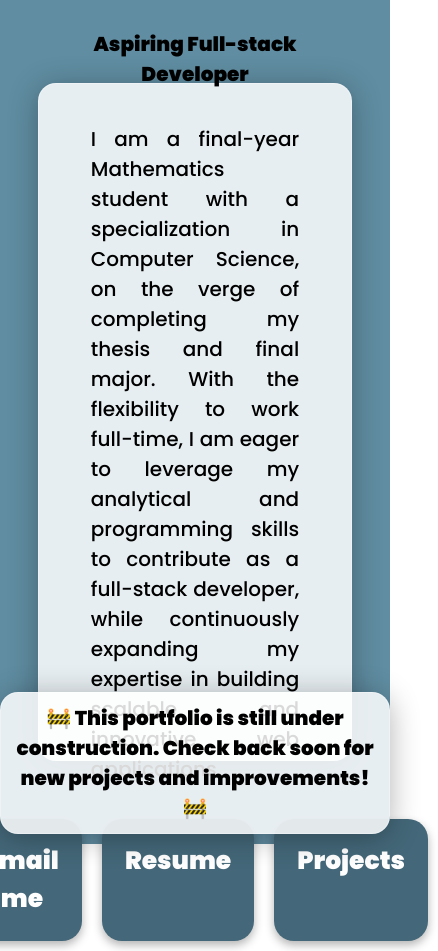
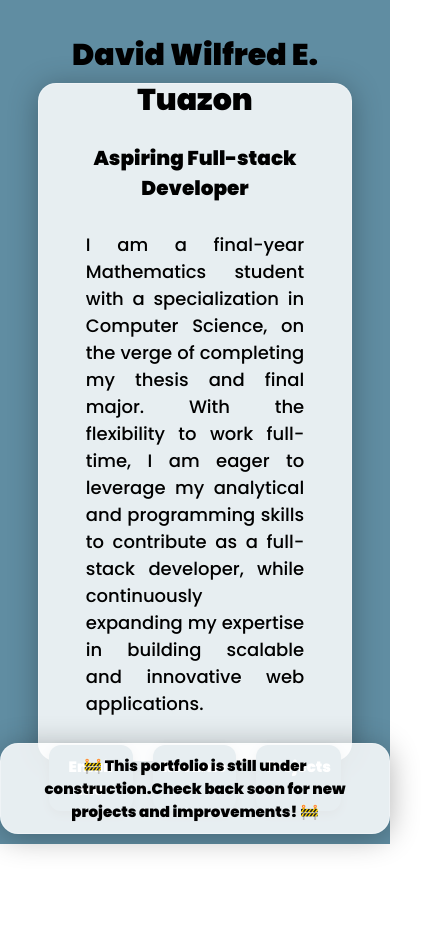
Before and after one commit to davidetuazon/portfolio-frontend, a React (Create React App) app: page /home in a window 390 px wide. Shown: the whole page, 438 px wide, since content can reach past the window. After the commit the page ends 844 px from the top, so only its background shows below. Built offline with nearby package versions, Linux system fonts and the light colour scheme; no server answers.

Commit message:
fix mobile display for landing page

```diff
--- a/src/components/EmailModal.tsx
+++ b/src/components/EmailModal.tsx
@@ -6,6 +6,7 @@ import TextInput from "./commons/TextInput";
 import TextArea from "./commons/TextArea";
 import { mustNotBeEmptyOrSpace, mustBeValidEmail } from "../utils/validators";
 import { useForm, SubmitHandler } from 'react-hook-form';
+import { useMediaQuery } from 'react-responsive';
 
 interface Props {
     isOpen: boolean;
@@ -19,6 +20,7 @@ type Inputs = {
 }
 
 export default function EmailModal({ isOpen, onClose}: Props) {
+    const isBigScreen = useMediaQuery({ minWidth: 768 });
     const [status, setStatus] = useState<string | null>(null);
     const { register, handleSubmit, reset, formState: { errors } } = useForm<Inputs>();
 
@@ -48,12 +50,12 @@ export default function EmailModal({ isOpen, onClose}: Props) {
 
     return (
         <div style={styles.overlay}>
-            <div style={styles.modal}>
+            <div style={Object.assign({}, styles.modal, !isBigScreen && styles.smallscreenModal)}>
                 <div style={styles.header}>
                     <Text variant="title">
                     Send me a message.
                 </Text>
-                <Button title="x" onButtonPress={onClose} style={styles.button} />
+                <Button title="x" onButtonPress={onClose} style={{...styles.button, left: isBigScreen ? '45%' : '30%' }} />
                 </div>
                 <TextInput
                     textProps={{
@@ -89,7 +91,7 @@ export default function EmailModal({ isOpen, onClose}: Props) {
                     }}
                     error={errors.message?.message}
                 />
-                <Button title="Submit" onButtonPress={handleSubmit(onSubmit)} style={styles.submit} />
+                <Button title="Submit" onButtonPress={handleSubmit(onSubmit)} style={{...styles.submit, left: isBigScreen ? '64%' : '60%'}} />
 
                 {/* {status && <p>{status}</p>} */}
             </div>
@@ -121,13 +123,24 @@ const styles: {[key: string]: React.CSSProperties} = {
         height: '90%',
         position: 'relative' as const,
     },
+    smallscreenModal: {
+        // border: '1px solid red',
+        display: 'flex',
+        flexDirection: 'column',
+        background: '#f4f4f4',
+        padding: '2rem',
+        borderRadius: '10px',
+        width: '80%',
+        height: '70%',
+        position: 'relative' as const,
+    },
     button: {
         width: '7.5%',
         padding: 10,
         borderRadius: 12,
         alignContent: 'center',
         position: 'relative',
-        left: '45%',
+        // left: '45%',
     },
     header: {
         // border: '1px solid red',
@@ -140,6 +153,6 @@ const styles: {[key: string]: React.CSSProperties} = {
         borderRadius: 12,
         alignContent: 'center',
         position: 'relative',
-        left: '64%'
+        // left: '64%'
     }
 };
--- a/src/components/Portfolio.tsx
+++ b/src/components/Portfolio.tsx
@@ -3,6 +3,7 @@ import Text from "./commons/Text";
 import Button from "./commons/Button";
 import { useNavigate } from "react-router-dom";
 import EmailModal from "./EmailModal";
+import { useMediaQuery } from "react-responsive";
 
 type Props = {
     viewResume: () => void,
@@ -11,12 +12,13 @@ type Props = {
 }
 
 export default function Portfolio(props: Props) {
+    const isBigScreen = useMediaQuery({ minWidth: 768 });
     const navigate = useNavigate()
 
     return (
         <div>
             <div style={styles.container}>
-                <div style={styles.buttons}>
+                <div style={Object.assign({}, styles.buttons, !isBigScreen && styles.smallButtons)}>
                     <Button
                         title="Email me"
                         onButtonPress={() => props.setIsModalOpen(prev => !prev)}
@@ -49,4 +51,9 @@ const styles: {[key: string]: React.CSSProperties} = {
         display: 'flex',
         flexDirection: 'row',
     },
+    smallButtons: {
+        // border: '1px solid red',
+        // display: 'flex',
+        // flexDirection: 'column',
+    }
 }
--- a/src/components/Profile.tsx
+++ b/src/components/Profile.tsx
@@ -1,6 +1,6 @@
 import React from "react";
 import Text from "./commons/Text";
-import colors from "../constants/colors";
+import { useMediaQuery } from "react-responsive";
 
 export default function Profile() {
     const name = "David Wilfred E. Tuazon";
@@ -10,14 +10,16 @@ export default function Profile() {
         + "With the flexibility to work full-time, I am eager to leverage my analytical and programming skills to contribute as a full-stack developer, "
         + "while continuously expanding my expertise in building scalable and innovative web applications."
 
+    const isBigScreen = useMediaQuery({ minWidth: 768 });
+
     return (
         <div>
             <div style={styles.profile}>
                 <Text
                     style={{
-                        fontSize: 35,
                         padding: 5,
                         margin: 5,
+                        fontSize: isBigScreen ? 35 : 30
                     }}
                     variant='heading'
                 >
@@ -36,8 +38,7 @@ export default function Profile() {
                     <Text
                         style={{
                             textAlign: 'justify',
-                            fontSize: 20,
-                            padding: 5,
+                            padding: isBigScreen ? 5 : 0,
                         }}
                         variant='title'
                     >
@@ -58,6 +59,6 @@ const styles: {[key: string]: React.CSSProperties} = {
     },
     introduction: {
         // border: '1px solid red',
-        width:'70%',
+        width: '70%',
     },
 }
--- a/src/components/commons/Button.tsx
+++ b/src/components/commons/Button.tsx
@@ -1,6 +1,6 @@
 import React from "react";
 import colors from "../../constants/colors";
-import typography from "../../constants/typography";
+import { useMediaQuery } from "react-responsive";
 
 type Props = {
     style?: React.CSSProperties,
@@ -9,6 +9,7 @@ type Props = {
     disabled?: boolean
 }
 export default function Button(props: Props) {
+  const isBigScreen = useMediaQuery({ minWidth: 768 });
 
    let {
     style,
@@ -18,10 +19,20 @@ export default function Button(props: Props) {
    } = props;
 
     return (
-        <div style={Object.assign({}, styles.container, style, props.disabled && styles.disabled)}
+        <div style={Object.assign(
+            {},
+            styles.container,
+            style,
+            props.disabled && styles.disabled,
+            !isBigScreen && styles.smallScreen
+          )}
             onClick={onButtonPress}
         >
-            <p style={Object.assign({}, styles.title)}>
+            <p style={Object.assign(
+                {},
+                styles.title,
+                !isBigScreen && styles.smallText
+              )}>
                 {title}
             </p>
         </div>
@@ -48,5 +59,14 @@ const styles: {[key: string]: React.CSSProperties} = {
   disabled: {
     pointerEvents: 'none',
     backgroundColor: 'white'
+  },
+  smallScreen: {
+    // border: '3px solid red',
+    background: colors.secondary,
+    padding: 10, margin: 10,
+    borderRadius: 12,
+  },
+  smallText: {
+    fontSize: 15,
   }
 }
--- a/src/pages/Home.tsx
+++ b/src/pages/Home.tsx
@@ -10,7 +10,8 @@ export default function Home() {
     const isBigScreen = useMediaQuery({ minWidth: 768 });
     const [isModalOpen, setIsModalOpen] = useState(false);
 
-    const underConstruction = " 🚧 This portfolio is still under construction. Check back soon for new projects and improvements! 🚧";
+    const underConstruction = " 🚧 This portfolio is still under construction."
+                            + "Check back soon for new projects and improvements! 🚧";
 
     const viewResume = async () => {
         window.open(`${process.env.REACT_APP_API_URL}/api/david/resume`, 'blank');
@@ -22,7 +23,7 @@ export default function Home() {
             ...styles.root,
         }}>
             <div style={styles.notif}>
-                <Text style={{padding: 5, margin: 5}} variant="subheading">
+                <Text style={Object.assign({padding: 5, margin: 5}, !isBigScreen && styles.smallNotif)} variant="subheading">
                     {underConstruction}
                 </Text>
             </div>
@@ -46,7 +47,6 @@ const styles: {[key: string]: React.CSSProperties} = {
         height: '100%',
         width: '100%',
         backdropFilter: 'blur(30px)', WebkitBackdropFilter: 'blur(30px)',
-        // zIndex: 1,
     },
     content: {
         display: 'flex',
@@ -68,5 +68,8 @@ const styles: {[key: string]: React.CSSProperties} = {
         border: '1px solid rgba(255, 255, 255, 0.3)',
         borderRadius: '18px',
         boxShadow: '0 4px 30px rgba(0, 0, 0, 0.3)',
+    },
+    smallNotif: {
+        fontSize: 15,
     }
 }
```
